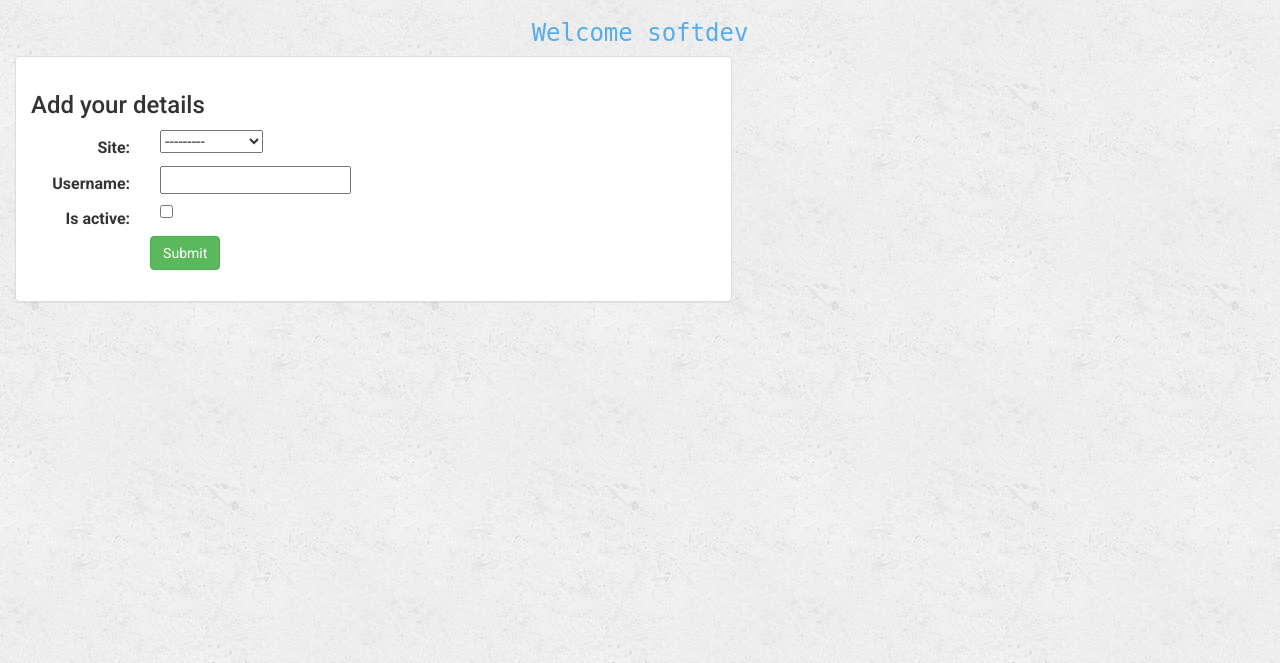
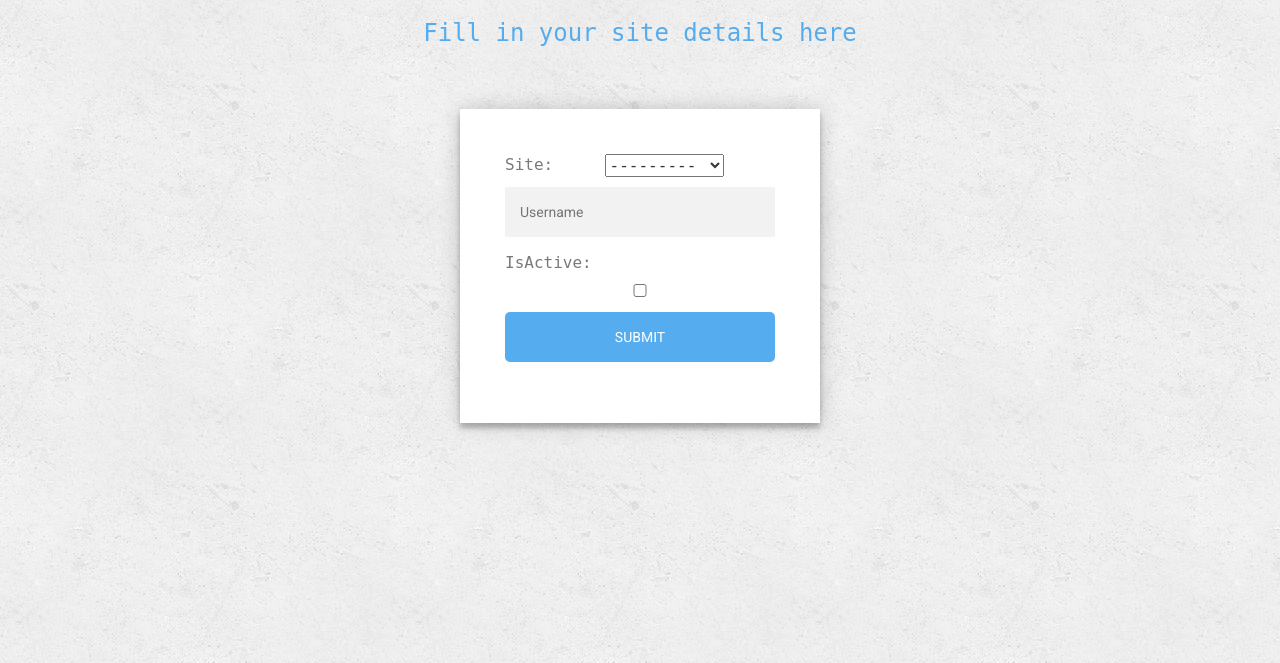
Before and after one commit to GitHubCommunity-IIITAllahabad/ProfilePortal-Beta, a Django app: page /studentportal/register/studentsite/ in a window 1280 px wide. Shown: the part 52-715 px from the top of the page. Run offline with Django 3.2, Linux system fonts and the light colour scheme; a user stored in the database is signed in; data comes from the database, SQL or seed files in the repository; both versions use the stored data as it was after the commit; parts of the project's set-up code (start-up, migrations or seed data) failed here and were passed over; some libraries are stand-ins or nearby versions.

Commit message:
Update add site

```diff
--- a/student/templates/student/addsite.html
+++ b/student/templates/student/addsite.html
@@ -1,37 +1,207 @@
-{% extends 'student/base.html' %}
-{% block title %}RegisterStudent{% endblock %}
+
+<html>
+<head>
+	<title>{% block title %}Add site - ProfPortal{% endblock %}</title>
+	{% load staticfiles %}
+
+	<link rel="stylesheet" href="https://maxcdn.bootstrapcdn.com/bootstrap/3.3.7/css/bootstrap.min.css">
+	<script src="https://ajax.googleapis.com/ajax/libs/jquery/3.2.1/jquery.min.js"></script>
+	<script src="https://maxcdn.bootstrapcdn.com/bootstrap/3.3.7/js/bootstrap.min.js"></script>
+	<link rel="stylesheet" href="//fonts.googleapis.com/css?family=Open+Sans:300,400,600,700&amp;lang=en" />
+	<link rel="stylesheet" type="text/css" href="{% static 'student/style.css' %}" />
+	<link rel="stylesheet" type="text/css" href="{% static 'student/tables.css' %}" />
+	<link rel="stylesheet" type="text/css" href="{% static 'student/custom.css' %}" />
+	<link rel="stylesheet" type="text/css" href="https://maxcdn.bootstrapcdn.com/font-awesome/4.4.0/css/font-awesome.min.css">
+
+        <script type="text/javascript" src="{% static 'student/voice.js' %}"></script>
+<style>
+	.navli .nava {
+		color: white !important;
+	}
+	.navli:hover .nava:hover {
+		color: #707677 !important;
+	}
+</style>
 
 
-{% block body %}
-<div class="container-fluid">
-	<div class="row">
-		<div class="col-sm-12 col-md-7">
-			<div class="panel panel-default">
-				<div class="panel-body">
-                                     <h3>Add your details</h3>
-					<form class="form-horizontal" action="" method="post" enctype="multipart/form-data">
-						{% csrf_token %}
-						{% include 'student/form-template.html' %}
-						<div class="form-group">
-							<div class="col-sm-offset-2 col-sm-10">
-								<button type="submit" class="btn btn-success">Submit</button>
-							</div>
-						</div>
-					</form>
-				</div>
+</head>
+
+
+<body>
+<nav class="navbar navbar-inverse"  style ="background-color: #55acee;font-family:monospace;border-color: #55acee">
+    <div class="container-fluid">
+	<div class="navbar-header">
+		<button type="button" class="navbar-toggle" data-toggle="collapse" data-target="#topNavBar">
+			 <span class="icon-bar"></span>
+			 <span class="icon-bar"></span>
+			 <span class="icon-bar"></span>
+		</button>
+		<a class="navbar-brand" href="{% url 'student:index' %}" style="color:white">Portal</a>
+	</div>
+
+    <!-- items -->
+	<div class="collapse navbar-collapse" id="topNavBar">
+
+		<ul class="nav navbar-nav" style="background-color: #55acee" >
+			<li class="active navli" style="background-color: #55acee"  >
+				<a href="{% url 'student:index' %}" style="background-color: #55acee" class="nava navli">
+
+					Students
+				</a>
+			</li>
+
+		</ul>
+
+		<!--<form class="navbar-form navbar-left" role="search" method="GET" action="">
+			<div class="form-group">
+				<input type="text" palceholder="Search here" class="form-control" name="q" value="{{ request.GET.q }}" >
 			</div>
-		</div>
+			<button type="submit" class="btn btn-default">Search</button>
+
+		    </form>
+                -->
+        <form class="navbar-form navbar-left" role="search" method="get" action="#">
+
+                        <div class="form-group">
+				<input type="text" palceholder="SearchHere" class="form-control" name="q" id="q" value="{{ request.GET.q }}" />
+			</div>
+                        <div class="form-group">
+					<i class="fa fa-microphone" aria-hidden="true" onclick="startDictation()" style="color: white;margin-left: 35%;font-size: 20px;margin-top: 25%;"></i>
+			</div>&nbsp;&nbsp;
+                        <div class="form-group">
+			<button type="submit" class="btn btn-default" id="searchbtn" >Search</button>
+		        </div>
+		</form>
+
+		<ul class="nav navbar-nav navbar-right">
+
+			{% if request.user.is_authenticated %}
+
+<!-- 			<li class="navli">
+				<a href="{% url 'student:ranks' %}" clas="nava">
+					<span class="glyphicon glyphicon-th" aria-hidden="true"></span>&nbsp;
+					Ranking
+				</a>
+			</li> -->
+			<li class="navli">
+				<a href="{% url 'student:ranks' %}" class="nava">
+					<span class="glyphicon glyphicon-th" aria-hidden="true"></span>&nbsp;
+					Ranking
+				</a>
+			</li>
+            <li class="navli">
+				<a href="{% url 'student:studentupdate' %}" class="nava">
+					<span class="glyphicon glyphicon-off" aria-hidden="true"></span>&nbsp;
+					Update details
+				</a>
+			</li>
+			<li class="navli">
+				<a href="{% url 'student:studentcreate' %}" class="nava">
+					<span class="glyphicon glyphicon-off" aria-hidden="true"></span>&nbsp;
+					Add details
+				</a>
+			</li>
+			<li class="navli">
+				<a href="{% url 'student:logout' %}" class="nava">
+					<span class="glyphicon glyphicon-off" aria-hidden="true"></span>&nbsp;
+					Logout
+				</a>
+			</li>
+
+            {% else %}
+
+            <li class="navli">
+				<a href="{% url 'student:register' %}" class="nava">
+					<span class="glyphicon glyphicon-off" aria-hidden="true" ></span>&nbsp;
+					Register
+				</a>
+			</li>
+
+
+			<li class="navli">
+				<a href="{% url 'student:login' %}" class="nava" >
+					<span class="glyphicon glyphicon-off" aria-hidden="true"></span>&nbsp;
+					Login
+				</a>
+			</li>
+
+            {% endif %}
+
+		</ul>
+
 	</div>
+    </div>
+</nav>
+
+
+
+<h3 style ="text-align: center;color: #55acee;font-family:monospace;">Fill in your site details here</h3><!--Form-->
+
+
+<div class="login-page">
+  <div class="form">
+    <form class="login-form" method="POST" action="." role="form">
+
+    	{% csrf_token %}
+
+    <p style="float:left;font-family:Monospace;color:#787A7A;">Site:</p>
+	<div style="font-family: Monospace">{{form.site}}</div>
+     <input id="id_username" type="text" placeholder="Username " name="username"/>
+
+
+<br>
+
+    <p style="float:left;font-family:Monospace;color:#787A7A;">IsActive:</p>
+	<div>{{form.is_active}}</div>
+
+      <div class="form-group">
+
+
+      <button type='submit' class="center">Submit</button>
+
+
+	</form>
+
+
+
+  </div>
 </div>
+<br>
+<br>
+
+
+
+
 {% if message %}
 <script>
-    alert('{{ message }}');
-</script>
-{% endif %}
-{% if passwordSent %}
-<script>
-    alert('{{ passwordSent }}');
+    alert('RegisteredSuccesfully');
 </script>
 {% endif %}
 
-{% endblock %}
+</body>
+</html>
+
+<!--
+<body>
+ <h1>WElcome to the prject</h1>
+   <form method="POST" action="" class="post-form">{% csrf_token %}
+{{ form.as_p }}
+
+
+{% for field in form %}
+	{% if error_message %}
+                        <p><strong>{{ error_message }}</strong></p>
+    {% endif %}
+	<label>{{ field.label_tag }}</label>
+	<div> {{ field }} </div>
+{% endfor %}
+
+        <button type="submit" class="save btn btn-default">Save</button>
+    </form>
+{% if message %}
+    <script>
+    	alert('RegisteredSuccesfully')
+
+    </script>
+{% endif %}
+</body> -->
--- a/student/views.py
+++ b/student/views.py
@@ -67,7 +67,7 @@ def spoj(username):
     var = username
     url = base + var
     sauce = requests.get(url)
-    soup = BeautifulSoup(sauce.content,'lxml')     # lxml is a parser
+    soup = BeautifulSoup(sauce.content,'html.parser')     # lxml is a parser
     #print(soup.prettify())
     iList = []
     info = (soup.find_all('p'))
```
Also changed, not shown: db.sqlite3.
